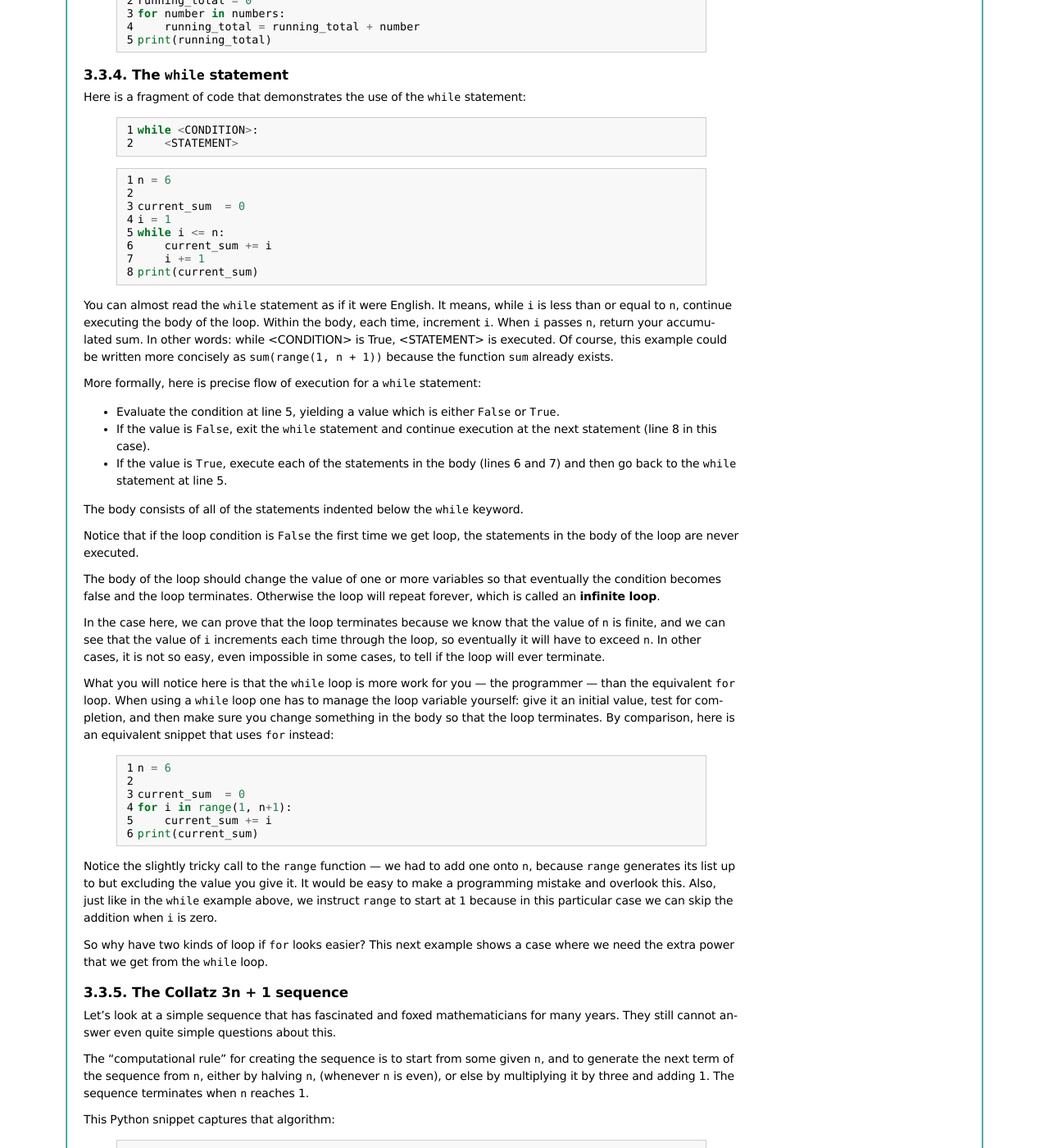
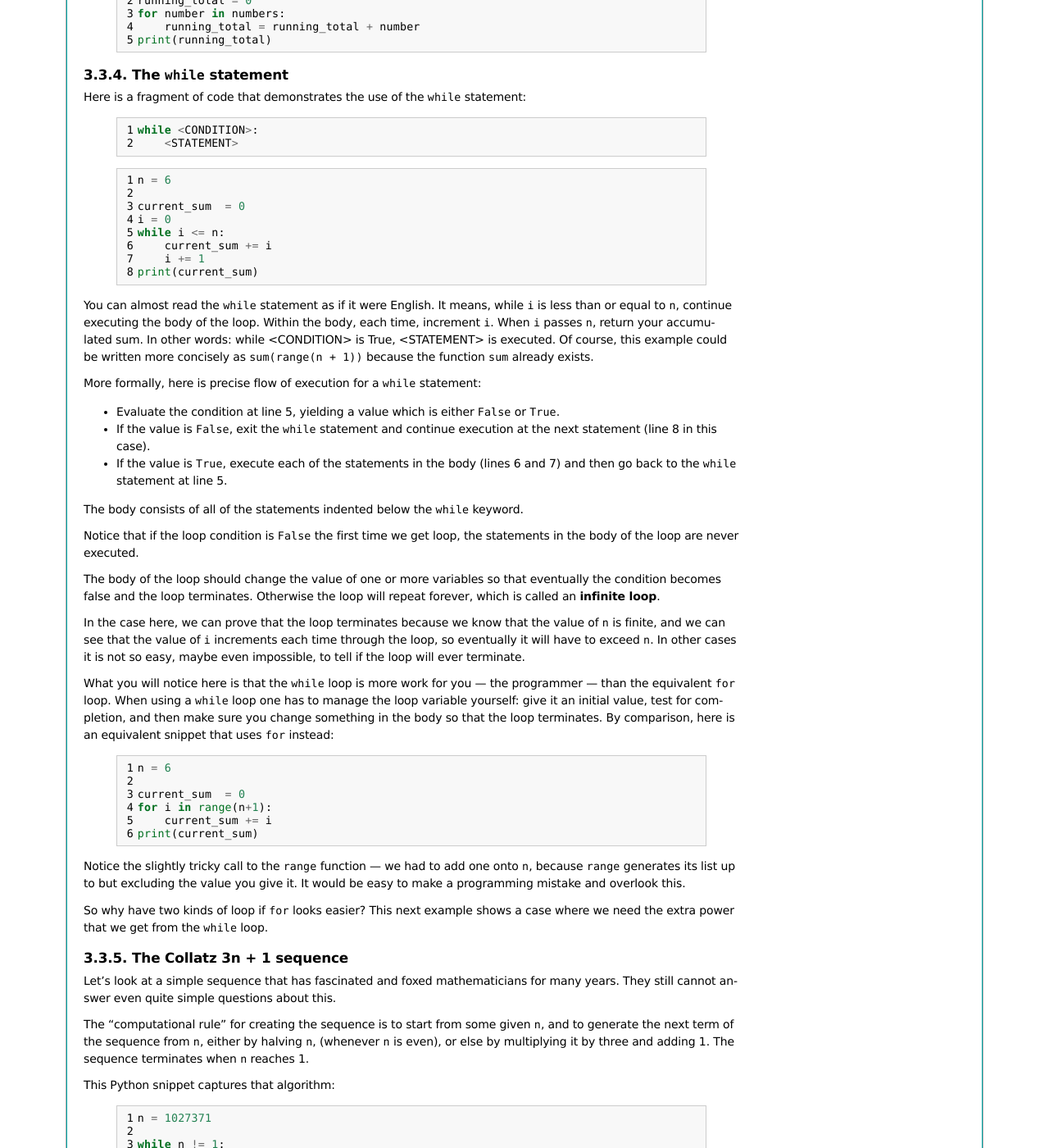
Before and after one commit to HowToThink/HowToThink, a Sphinx documentation site: the page built from source/PvL_03.rst, in a window 1280 px wide and 1400 px high, scrolled down 18042 px. Shown: the whole window at 82% size. Built offline with Sphinx 7.4.7, drawn with Linux system fonts in a browser that asks for light colours; formulas are drawn with MathJax 3.

Commit message:
while/for examples now iterate from i=0

```diff
--- a/source/PvL_03.rst
+++ b/source/PvL_03.rst
@@ -1212,7 +1212,7 @@ Here is a fragment of code that demonstrates the use of the ``while`` statement:
         n = 6
 
         current_sum  = 0
-        i = 1
+        i = 0
         while i <= n:
             current_sum += i
             i += 1
@@ -1223,7 +1223,7 @@ You can almost read the ``while`` statement as if it were English. It means,
 while ``i`` is less than or equal to ``n``, continue executing the body of the loop. Within
 the body, each time, increment ``i``. When ``i`` passes ``n``, return your accumulated sum.
 In other words: while <CONDITION> is True, <STATEMENT> is executed.
-Of course, this example could be written more concisely as ``sum(range(1, n + 1))`` because the function ``sum`` already exists.
+Of course, this example could be written more concisely as ``sum(range(n + 1))`` because the function ``sum`` already exists.
 
 More formally, here is precise flow of execution for a ``while`` statement:
 
@@ -1245,8 +1245,8 @@ loop will repeat forever, which is called an **infinite loop**.
 In the case here, we can prove that the loop terminates because we
 know that the value of ``n`` is finite, and we can see that the value of ``i``
 increments each time through the loop, so eventually it will have to exceed ``n``. In
-other cases, it is not so easy, even impossible in some cases,
-to tell if the loop will ever terminate.
+other cases it is not so easy, maybe even impossible, to tell if the loop will ever
+terminate.
 
 What you will notice here is that the ``while`` loop is more work for
 you --- the programmer --- than the equivalent ``for`` loop.  When using a ``while``
@@ -1260,15 +1260,13 @@ terminates.  By comparison, here is an equivalent snippet that uses ``for`` inst
         n = 6
 
         current_sum  = 0
-        for i in range(1, n+1):
+        for i in range(n+1):
             current_sum += i
         print(current_sum)
 
 Notice the slightly tricky call to the ``range`` function --- we had to add one onto ``n``,
 because ``range`` generates its list up to but excluding the value you give it.
-It would be easy to make a programming mistake and overlook this. Also, just like in the
-``while`` example above, we instruct ``range`` to start at ``1`` because in this particular
-case we can skip the addition when ``i`` is zero.
+It would be easy to make a programming mistake and overlook this.
 
 So why have two kinds of loop if ``for`` looks easier?  This next example shows a case where
 we need the extra power that we get from the ``while`` loop.
```
